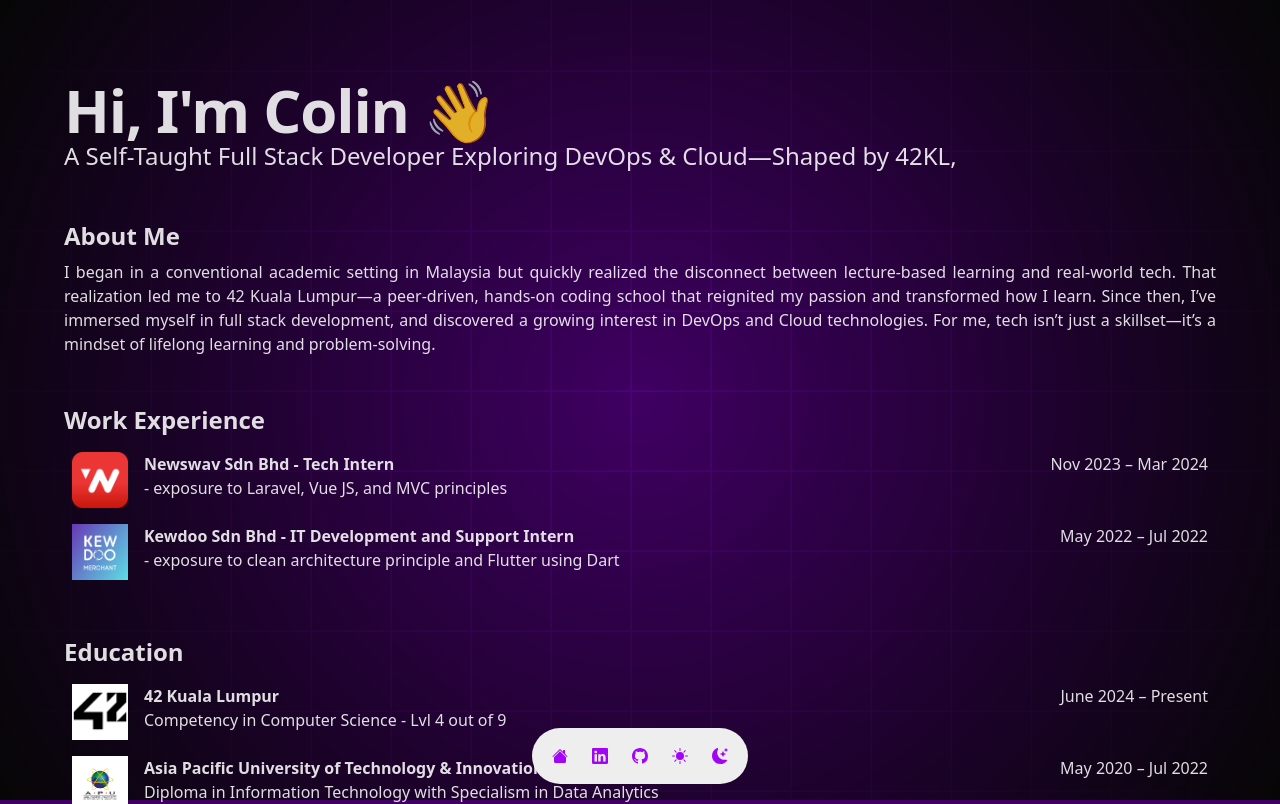
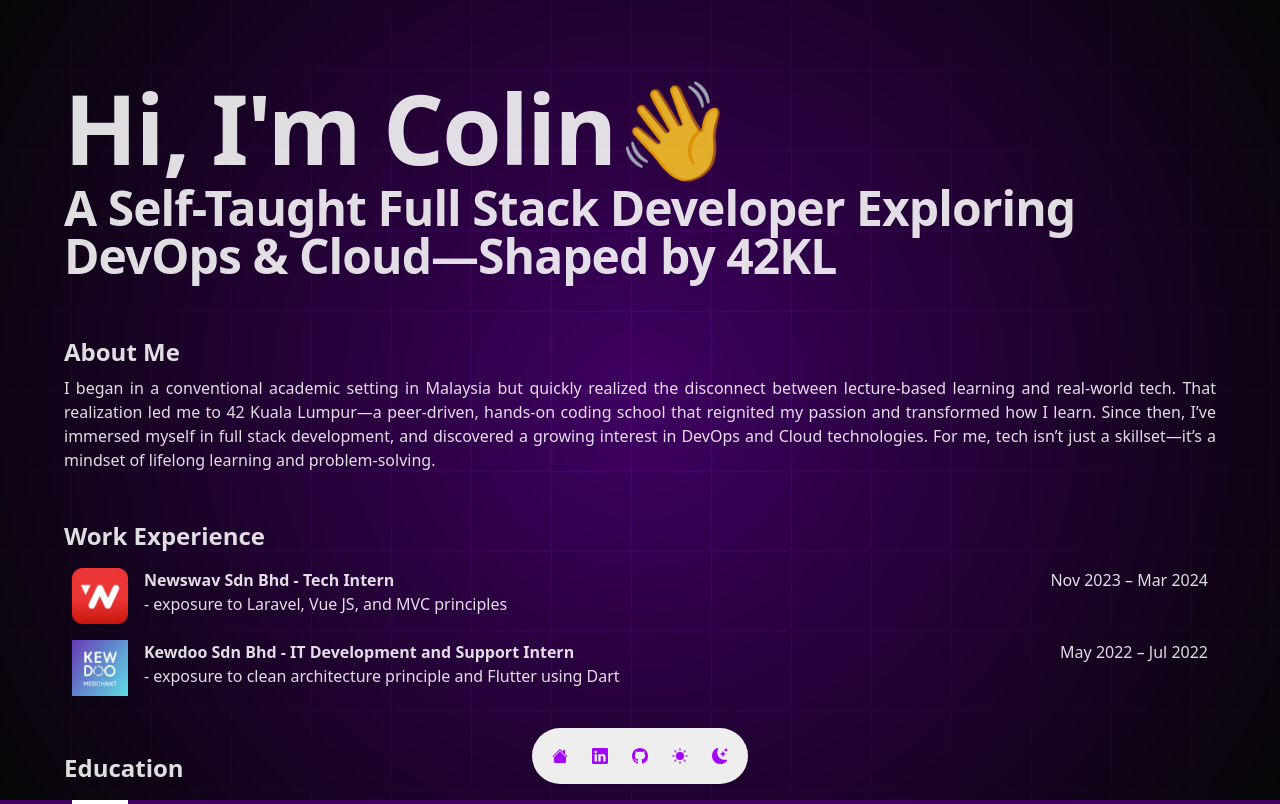
Before and after one commit to colin-woon/portfolio-website, a React (Vite) app: page / in a window 1280 px wide. Shown: the top 804 px of the page. Built offline with nearby package versions, Linux system fonts and the light colour scheme.

Commit message:
fix: emoji typing animation and text sizing

```diff
--- a/src/App.tsx
+++ b/src/App.tsx
@@ -15,9 +15,8 @@
     </div>
     <div className="ml-6 mr-6 sm:max-w-6xl flex flex-col gap-12 pb-20">
       <div className='mt-12 sm:ml-0 sm:mr-0 sm:mt-20'>
-        <TypingAnimation className='font-bold text-6xl'>Hi, I'm Colin 👋</TypingAnimation>
-        {/* <h1 className='font-bold'>Hi, I'm Colin 👋</h1> */}
-        <h2 className='text-xl sm:text-2xl text-justify'>A Self-Taught Full Stack Developer Exploring DevOps & Cloud—Shaped by 42KL,</h2>
+        <TypingAnimation className='font-bold text-5xl sm:text-8xl mb-2' duration={80}>Hi, I'm Colin👋</TypingAnimation>
+        <TypingAnimation className='font-bold text-2xl sm:text-5xl mb-2' duration={50}>A Self-Taught Full Stack Developer Exploring DevOps & Cloud—Shaped by 42KL</TypingAnimation>
       </div>
 
       <div>
--- a/src/components/TypingAnimation.tsx
+++ b/src/components/TypingAnimation.tsx
@@ -60,10 +60,11 @@
   useEffect(() => {
     if (!started) return;
 
+    const graphemes = Array.from(children);
     let i = 0;
     const typingEffect = setInterval(() => {
-      if (i < children.length) {
-        setDisplayedText(children.substring(0, i + 1));
+      if (i < graphemes.length) {
+        setDisplayedText(graphemes.slice(0, i + 1).join(""));
         i++;
       } else {
         clearInterval(typingEffect);
```
